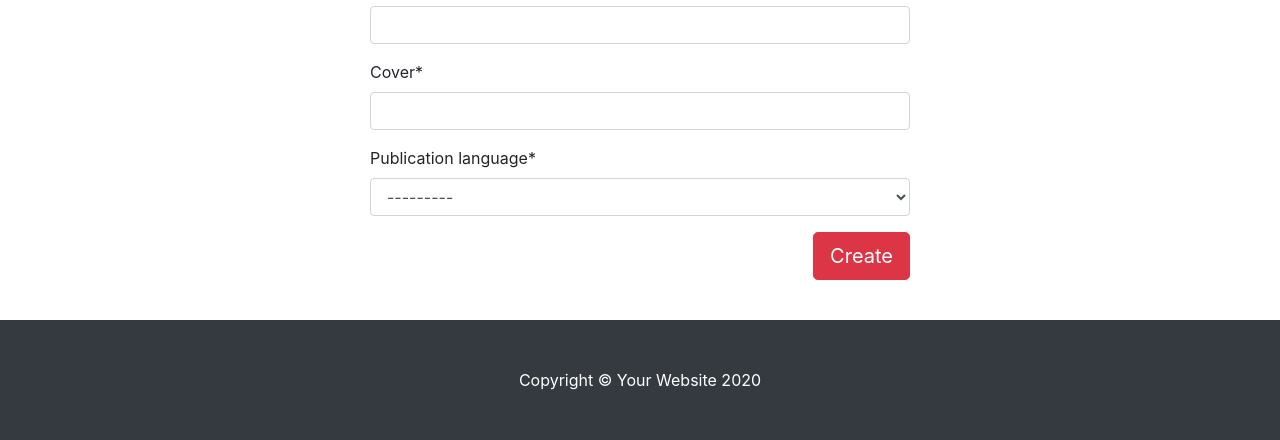
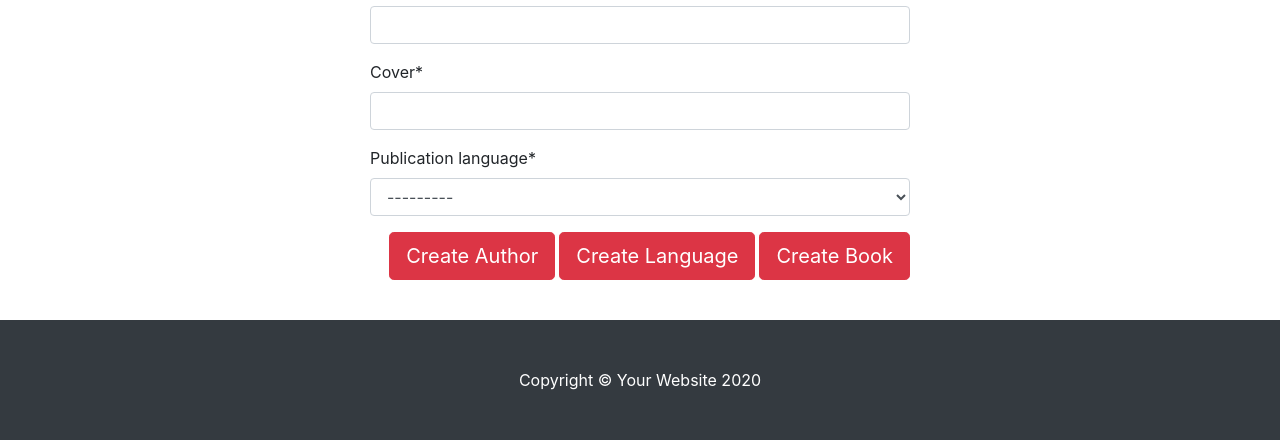
Before and after one commit to tomasz-rzesikowski/books_poc, a Django app: page /books/create in a window 1280 px wide. Shown: the part 842-1282 px from the top of the page. Run offline with Django 3.2, Linux system fonts and the light colour scheme; data that the repository does not hold is empty; some libraries are stand-ins or nearby versions.

Commit message:
feat(books): add create author and language web views

```diff
--- a/books/templates/books/create_book.html
+++ b/books/templates/books/create_book.html
@@ -12,7 +12,14 @@
             {% endif %}
 
             {{ form|crispy }}
-            <button class="btn btn-danger float-right btn-lg mb-3 mt-0" type="submit">Create</button>
+
+
+            <button class="btn btn-danger float-right btn-lg mb-3 mt-0" type="submit">Create Book</button>
+            <a class="btn btn-danger float-right btn-lg mb-3 mt-0 ml-1 mr-1" href="{% url 'books:create-pub-lang' %}">Create
+                Language</a>
+            <a class="btn btn-danger float-right btn-lg mb-3 mt-0" href="{% url 'books:create-author' %}">Create
+                Author</a>
+
         </form>
     </div>
 {% endblock %}
--- a/books/urls.py
+++ b/books/urls.py
@@ -6,5 +6,7 @@ app_name = 'books'
 
 urlpatterns = [
     path('', views.ListBookView.as_view(), name='list-books'),
-    path('create', views.CreateBookView.as_view(), name='create-book')
+    path('create', views.CreateBookView.as_view(), name='create-book'),
+    path('create_author', views.CreateAuthorView.as_view(), name='create-author'),
+    path('create_pub_lang', views.CreateLanguageView.as_view(), name='create-pub-lang')
 ]
--- a/books/views.py
+++ b/books/views.py
@@ -1,7 +1,7 @@
 from django.urls import reverse_lazy
 from django.views.generic import ListView, CreateView
 
-from books.models import Book
+from books.models import Book, Author, PublicationLanguage
 
 
 class ListBookView(ListView):
@@ -33,6 +33,22 @@ class ListBookView(ListView):
 class CreateBookView(CreateView):
     model = Book
     template_name = "books/create_book.html"
-    fields = "__all__"
+    fields = ("isbn", "title", "author", "publication_year", "page_count", "cover", "publication_language")
     raise_exception = True
     success_url = reverse_lazy('books:list-books')
+
+
+class CreateAuthorView(CreateView):
+    model = Author
+    template_name = "books/create_author.html"
+    fields = ("name", )
+    raise_exception = True
+    success_url = reverse_lazy('books:create-book')
+
+
+class CreateLanguageView(CreateView):
+    model = PublicationLanguage
+    template_name = "books/create_pub_lang.html"
+    fields = ("language", )
+    raise_exception = True
+    success_url = reverse_lazy('books:create-book')
```
Also changed, not shown: books/templates/books/create_author.html (added, +18 -0 lines), books/templates/books/create_pub_lang.html (added, +18 -0 lines).
